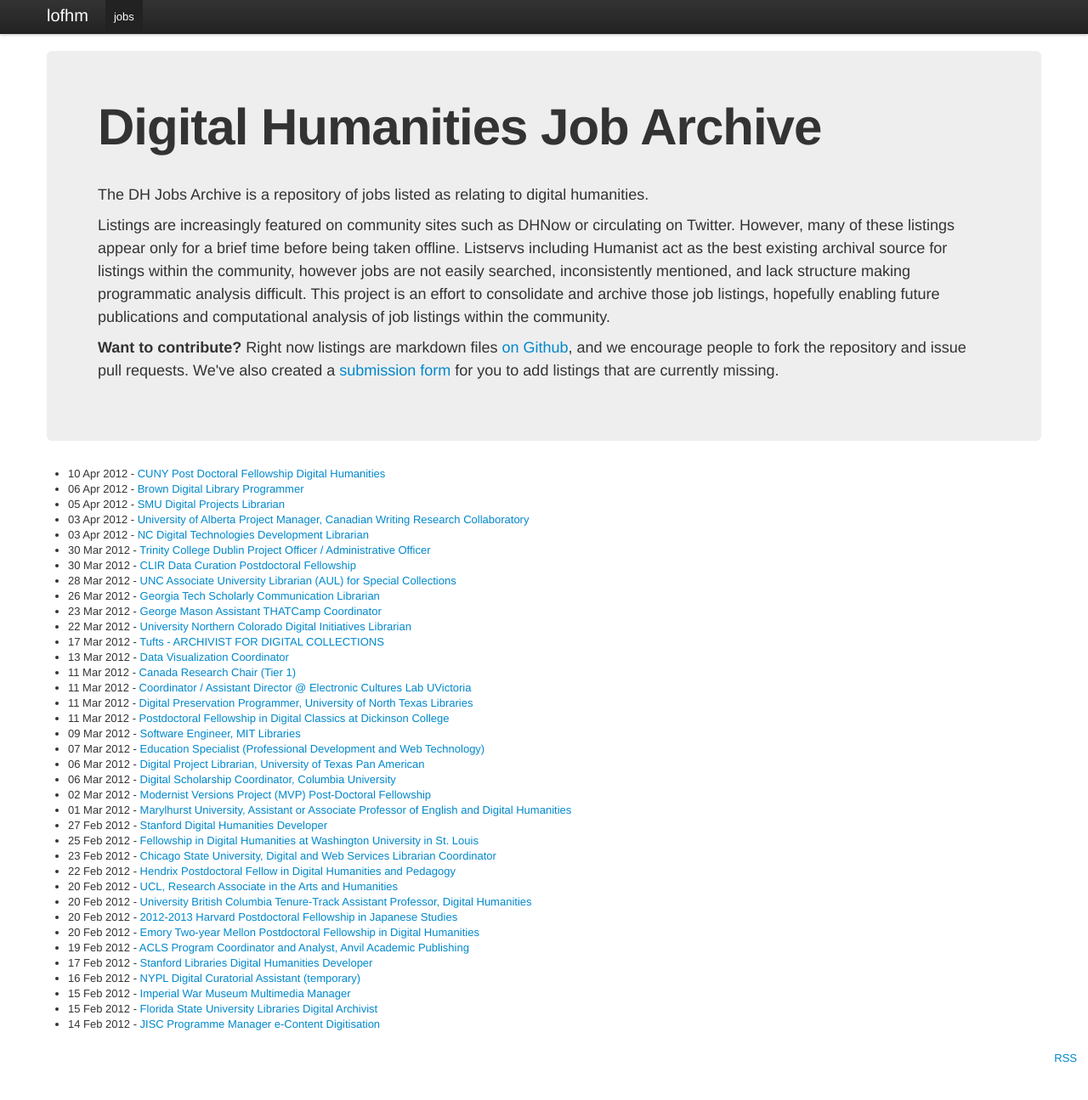
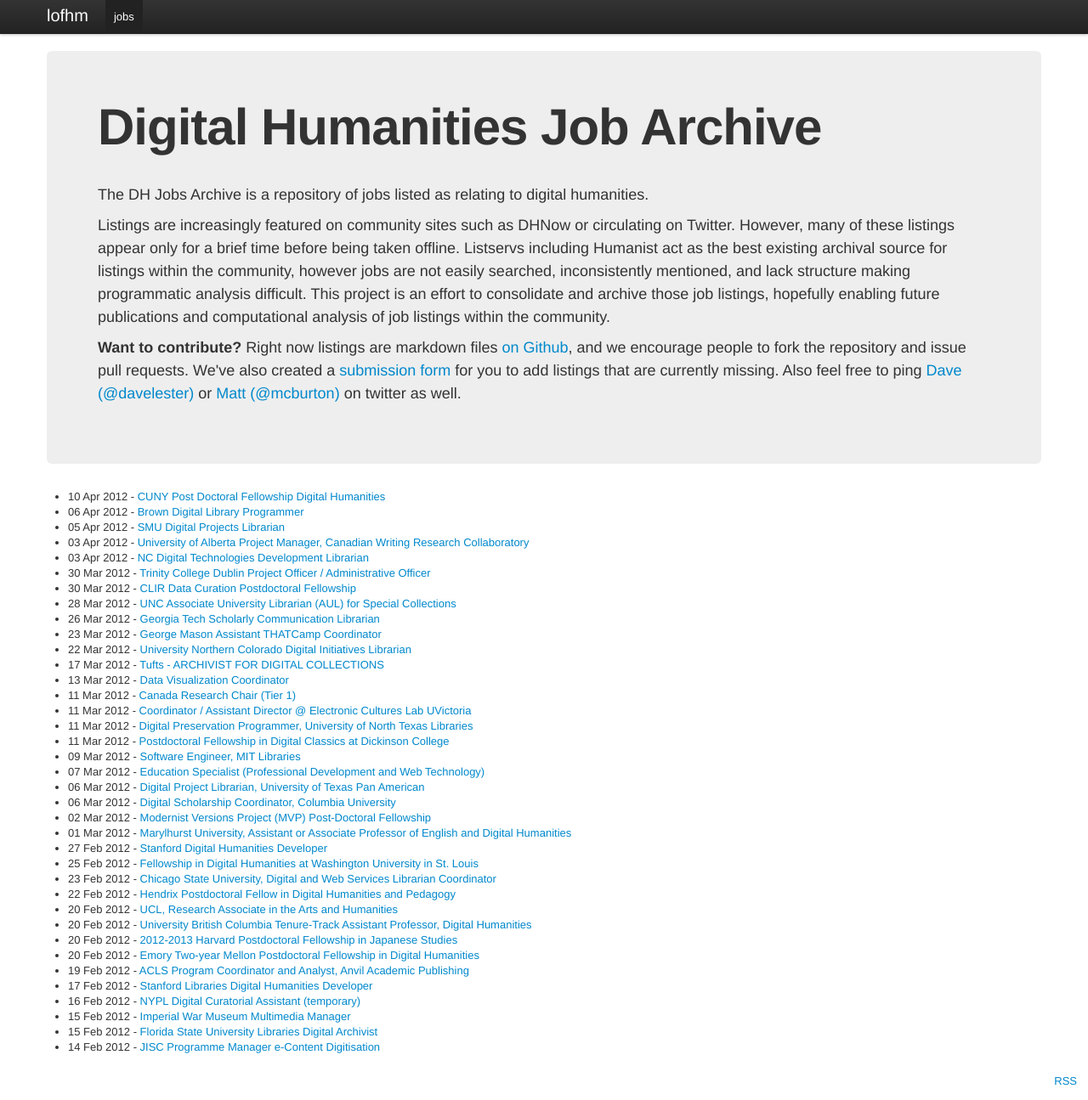
Before and after one commit to lofhm/DH-Job-Archive, a Jekyll site: the page built from index.html, in a window 1280 px wide and 1295 px high. Shown: the whole window at 85% size. Built offline with Jekyll 4.4.1, drawn with Linux system fonts in a browser that asks for light colours.

Commit message:
added twitter contact info

```diff
--- a/index.html
+++ b/index.html
@@ -11,7 +11,7 @@ title: The Digital Humanities Job Archive
 
 	<p>Listings are increasingly featured on community sites such as DHNow or circulating on Twitter. However, many of these listings appear only for a brief time before being taken offline. Listservs including Humanist act as the best existing archival source for listings within the community, however jobs are not easily searched, inconsistently mentioned, and lack structure making programmatic analysis difficult. This project is an effort to consolidate and archive those job listings, hopefully  enabling future publications and computational analysis of job listings within the community.</p>
 
-	<p><strong>Want to contribute?</strong> Right now listings are markdown files <a href="https://github.com/lofhm/DH-Job-Archive/tree/gh-pages">on Github</a>, and we encourage people to fork the repository and issue pull requests. We've also created a <a href="https://docs.google.com/spreadsheet/viewform?formkey=dDFkcnhfMHhIb3lYM0xHcXpnN0g0R2c6MQ#gid=0">submission form</a> for you to add listings that are currently missing.</p>
+	<p><strong>Want to contribute?</strong> Right now listings are markdown files <a href="https://github.com/lofhm/DH-Job-Archive/tree/gh-pages">on Github</a>, and we encourage people to fork the repository and issue pull requests. We've also created a <a href="https://docs.google.com/spreadsheet/viewform?formkey=dDFkcnhfMHhIb3lYM0xHcXpnN0g0R2c6MQ#gid=0">submission form</a> for you to add listings that are currently missing. Also feel free to ping <a href="http://twitter.com/davelester">Dave (@davelester)</a> or <a href="http://twitter.com/mcburton">Matt (@mcburton)</a> on twitter as well.</p>
 </div>
 
 <ul class="listings">
```
